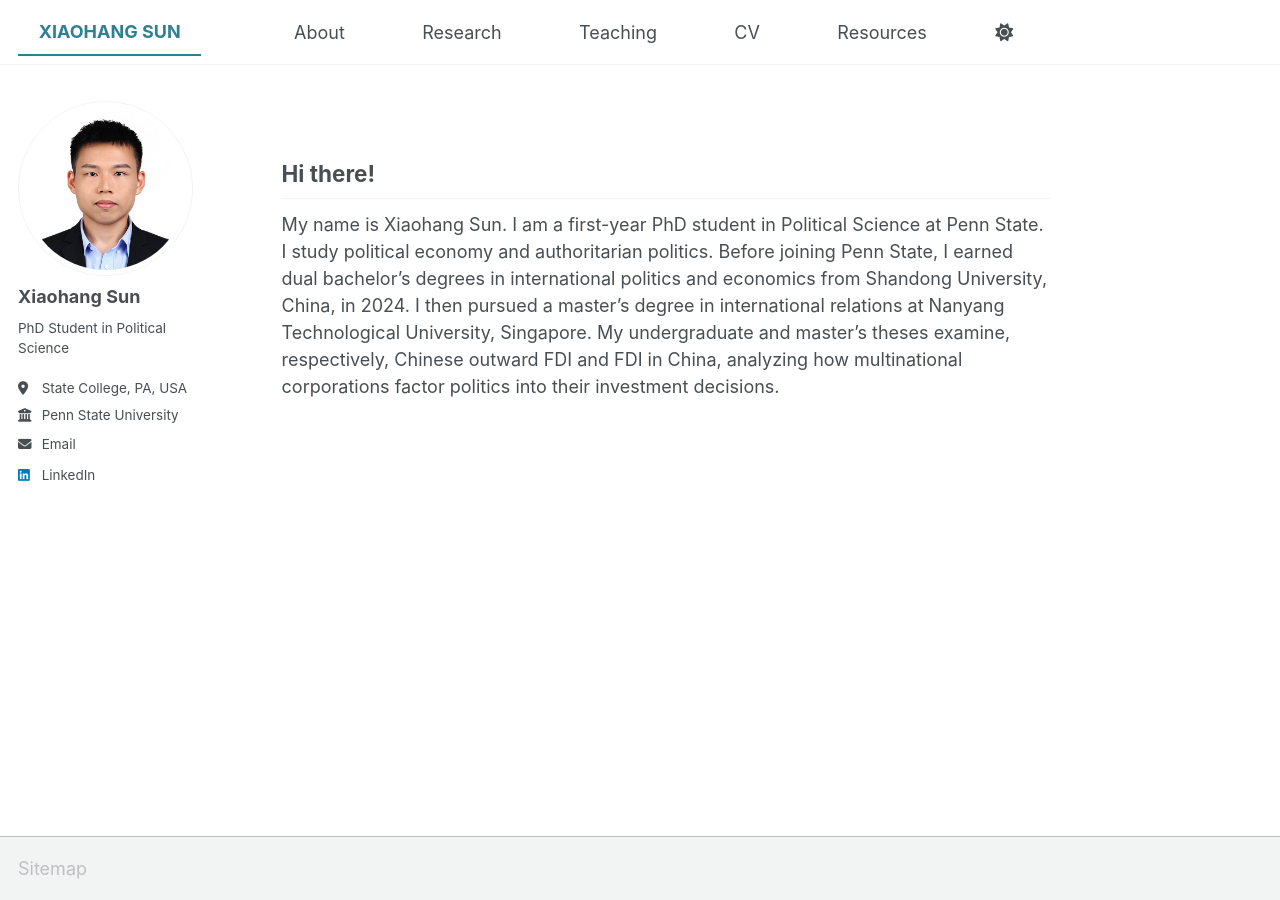
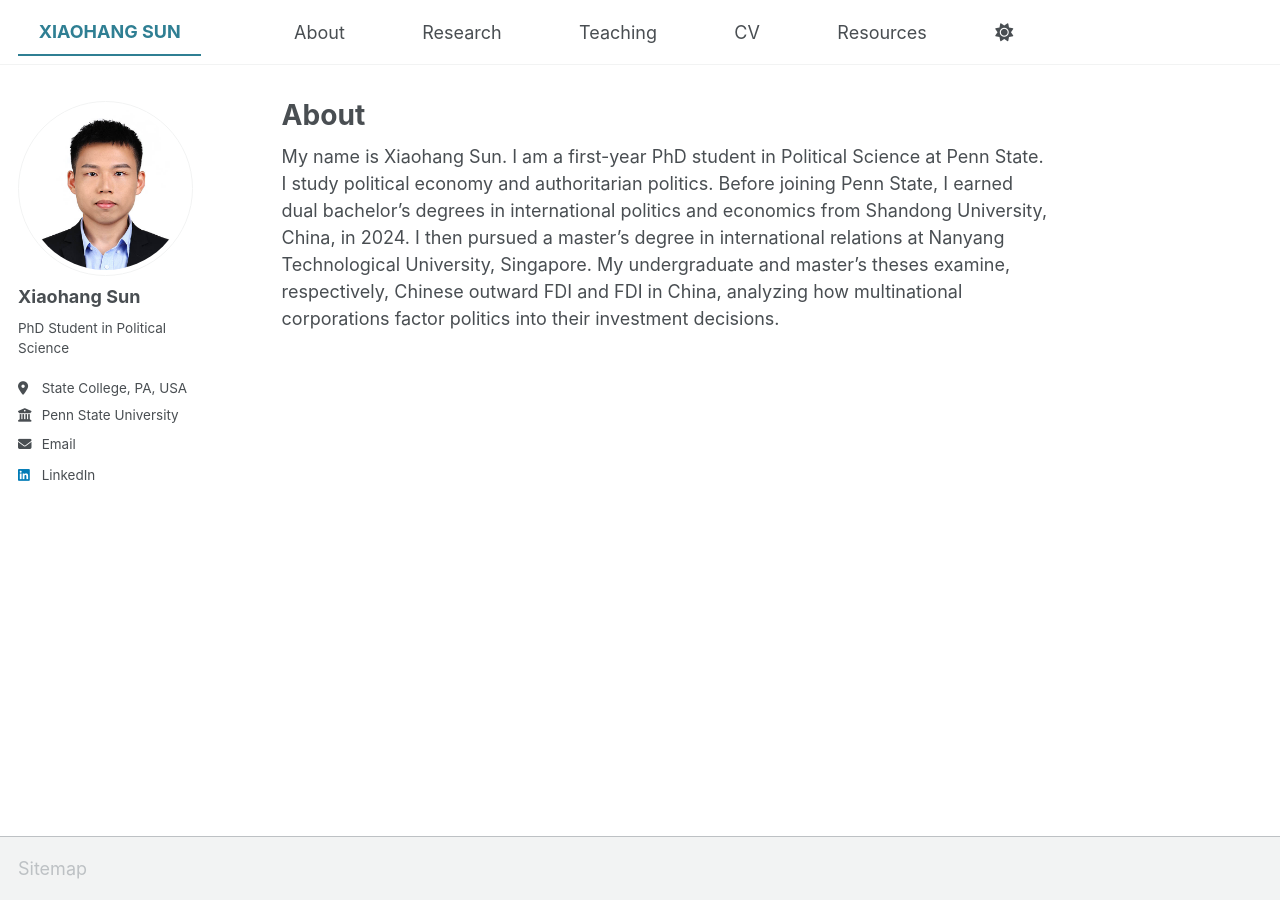
Before and after one commit to xiaohangsun/xiaohangsun.github.io, a Jekyll site: the page built from _pages/about.md, in a window 1280 px wide. Built offline with Jekyll 4.4.1, drawn with Linux system fonts in a browser that asks for light colours; a script bundle is joined from its source files by our own code; library files that are not in the unit come from our copies.

Commit message:
Change title to 'About' and revise content
Updated the title and modified the introduction.

```diff
--- a/_pages/about.md
+++ b/_pages/about.md
@@ -1,12 +1,10 @@
 ---
 permalink: /
-title: ""
+title: "About"
 author_profile: true
 redirect_from:
   - /about/
   - /about.html
 ---
 
-Hi there!
-------
 My name is Xiaohang Sun. I am a first-year PhD student in Political Science at Penn State. I study political economy and authoritarian politics. Before joining Penn State, I earned dual bachelor’s degrees in international politics and economics from Shandong University, China, in 2024. I then pursued a master’s degree in international relations at Nanyang Technological University, Singapore. My undergraduate and master’s theses examine, respectively, Chinese outward FDI and FDI in China, analyzing how multinational corporations factor politics into their investment decisions.
```
